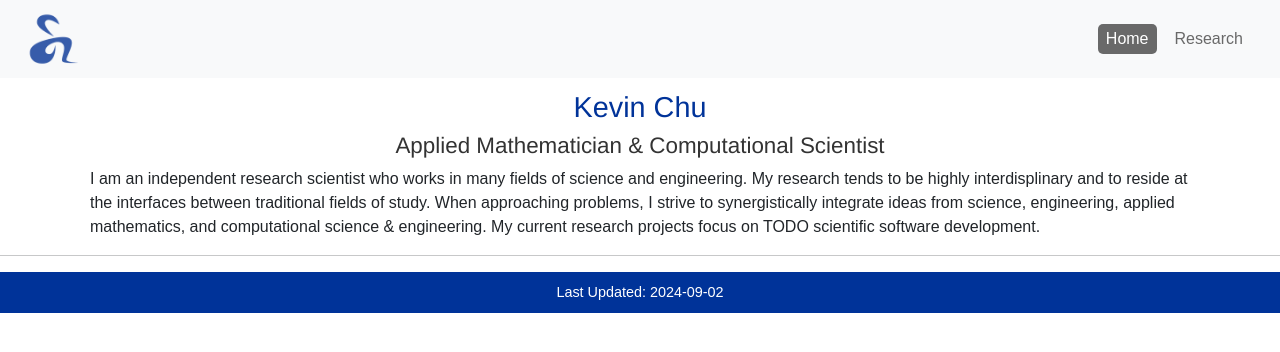
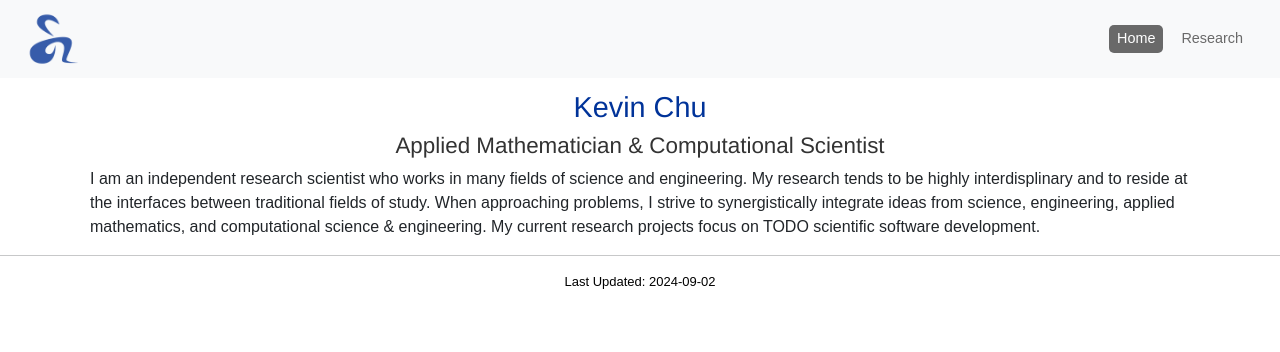
Before and after one commit to ktchu/ktchu.github.io, a Jekyll site: the page built from index.html, in a window 1280 px wide. Shown: the top 352 px of the page. Built offline with Jekyll 4.4.1, drawn with Linux system fonts in a browser that asks for light colours.

Commit message:
Polish CSS.

```diff
--- a/_sass/base.scss
+++ b/_sass/base.scss
@@ -48,11 +48,6 @@ p {
 
 /* navbar */
 
-.navbar {
-  margin: 0;
-  padding: 5px 50px 0 50px;
-}
-
 .navbar .nav-link {
   color: dimgray;
   margin: 0 5px;
@@ -69,6 +64,10 @@ p {
   color: lightgray;
 }
 
+.navbar-nav a {
+  font-size: 0.9em;
+}
+
 /* main content */
 
 #content {
@@ -79,15 +78,10 @@ p {
 /* footer */
 
 footer {
-  background-color: #039;
-}
-
-footer > div {
-  color: white;
+  color: black;
   font-family: sans-serif;
-  font-size: 0.9em;
+  font-size: small;
   font-weight: normal;
-  padding: 10px 20px;
 }
 
 /* body navigation */
```
